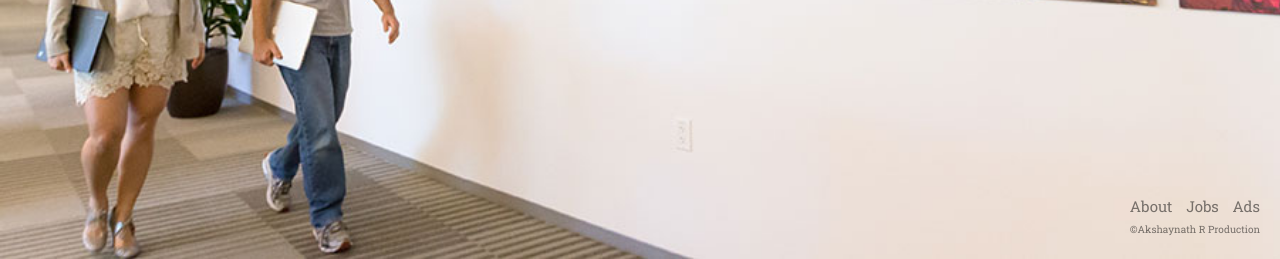
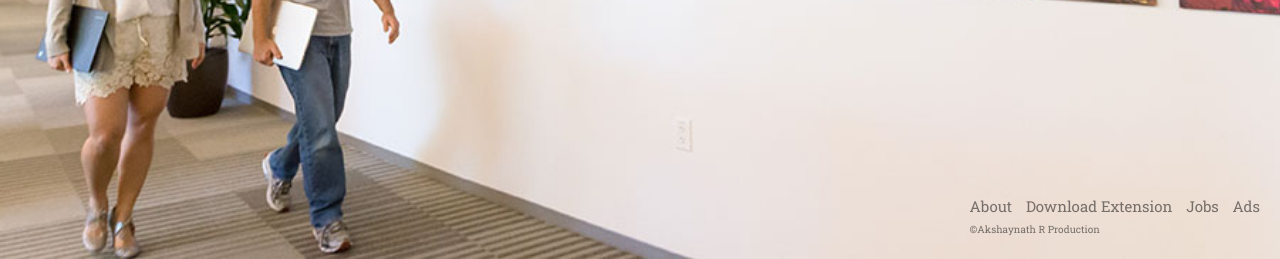
Before and after one commit to akshaynathr/Taggem-application, a Flask app: template templates/login.html in a window 1280 px wide. Shown: the part 541-800 px from the top of the page. Run offline with Flask 2, Linux system fonts and the light colour scheme; the template is opened without the code that fills it, so the values that code supplies are empty.

Commit message:
login add download extension link

```diff
--- a/templates/login.html
+++ b/templates/login.html
@@ -186,6 +186,7 @@ footer ul li a:hover{ text-decoration: underline;
 </div>
 <footer>
 <ul class="footer_list"> <li style="display:inline;"> <a href="/about">About</a> </li>
+<li style="display:inline;"> <a href="/jobs"class="btn btn-danger" >Download Extension</a> </li>
 <li style="display:inline;"> <a href="/jobs" >Jobs </a> </li>
 <li style="display:inline;"> <a href="/ads">Ads </a></li>
 </ul>
```
